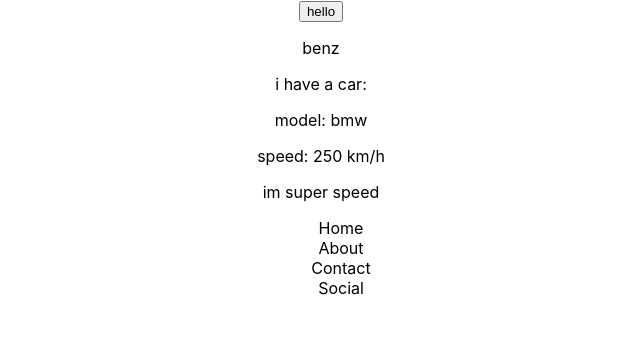
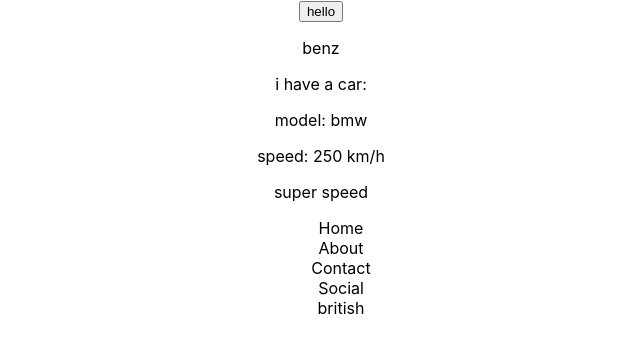
Before and after one commit to elahemortazavi/react-test, a React (Create React App) app: page / in a window 1280 px wide. Shown: the top 352 px of the page, without its empty margins (319-959 px from the left). Built offline with nearby package versions, Linux system fonts and the light colour scheme.

Commit message:
navbar props

```diff
--- a/src/App.js
+++ b/src/App.js
@@ -8,8 +8,8 @@
     <div className="App">
       <button>hello</button>
       <p>{props.model}</p>
-      <Cars model="bmw" speed="250 km/h">im super speed</Cars>
-      <Navbar />
+      <Cars model="bmw" speed="250 km/h">super speed</Cars>
+      <Navbar about="british" />
 
     </div>
   );
--- a/src/Navbar.jsx
+++ b/src/Navbar.jsx
@@ -1,7 +1,7 @@
 import React from 'react';
 import "./App.css"
 
-const Navbar = () => {
+const Navbar = (props) => {
     return (
       <div>
         <ul className="ul-list">
@@ -9,6 +9,7 @@
           <li>About</li>
           <li>Contact</li>
           <li>Social</li>
+          <span>{props.about}</span>
         </ul>
       </div>
     );
```
